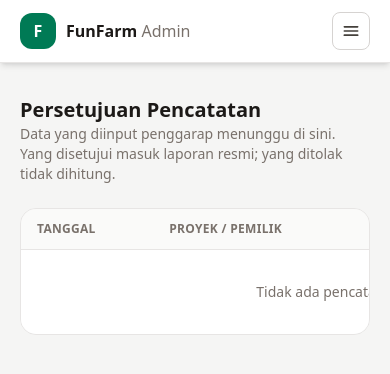
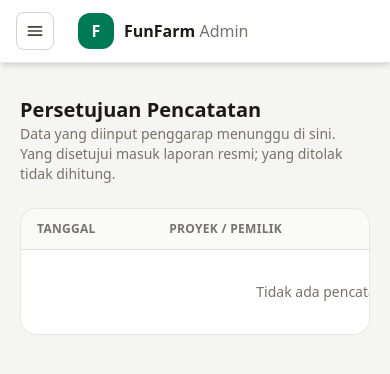
Before and after one commit to Rofiq02bae/playground, a Laravel app: page /admin/approvals in a window 390 px wide. Shown: the top 374 px of the page. Run offline with Laravel 12, Linux system fonts and the light colour scheme; the visitor is signed in with stand-in values (Sample User, id 1); data that the repository does not hold is empty; style sheets or scripts are compiled from the project's sources.

Commit message:
Drawer navigasi pindah ke kiri: laci meluncur dari sisi kiri dengan fade in/out, tombol buka/tutup navbar di kiri atas (sebelum logo), isi drawer = tujuan navigasi + user/keluar di bawah

```diff
--- a/resources/views/admin/layouts/app.blade.php
+++ b/resources/views/admin/layouts/app.blade.php
@@ -12,6 +12,11 @@
     <div id="admin-menu-backdrop" class="invisible fixed inset-0 z-30 bg-stone-950/40 opacity-0 transition-opacity duration-300 lg:hidden"></div>
     <header class="fixed inset-x-0 top-0 z-40 border-b border-stone-200 bg-white shadow-md">
         <div class="mx-auto flex max-w-6xl items-center gap-x-6 px-5 py-3">
+            {{-- Mode mobile/webapp: tombol buka/tutup drawer di kiri atas (tampil di bawah lg) --}}
+            <button type="button" id="admin-menu-button" class="-ml-1 inline-flex items-center justify-center rounded-lg border border-stone-300 p-2 text-stone-700 transition hover:bg-stone-50 lg:hidden" aria-expanded="false" aria-controls="admin-mobile-menu" aria-label="Buka atau tutup menu navigasi">
+                <svg id="admin-menu-icon-open" xmlns="http://www.w3.org/2000/svg" class="h-5 w-5" fill="none" viewBox="0 0 24 24" stroke="currentColor" stroke-width="2"><path stroke-linecap="round" d="M4 7h16M4 12h16M4 17h16" /></svg>
+                <svg id="admin-menu-icon-close" xmlns="http://www.w3.org/2000/svg" class="hidden h-5 w-5" fill="none" viewBox="0 0 24 24" stroke="currentColor" stroke-width="2"><path stroke-linecap="round" d="M6 6l12 12M18 6L6 18" /></svg>
+            </button>
             <a href="{{ route('admin.articles.index') }}" class="flex items-center gap-2.5">
                 <span class="flex h-9 w-9 items-center justify-center rounded-xl bg-emerald-700 font-semibold text-white">F</span>
                 <span class="font-semibold text-stone-900">FunFarm <span class="font-normal text-stone-500">Admin</span></span>
@@ -39,18 +44,13 @@
                 </form>
             </div>
 
-            {{-- Mode mobile/webapp: tombol hamburger (tampil di bawah lg) --}}
-            <button type="button" id="admin-menu-button" class="ml-auto inline-flex items-center justify-center rounded-lg border border-stone-300 p-2 text-stone-700 transition hover:bg-stone-50 lg:hidden" aria-expanded="false" aria-controls="admin-mobile-menu" aria-label="Buka atau tutup menu navigasi">
-                <svg id="admin-menu-icon-open" xmlns="http://www.w3.org/2000/svg" class="h-5 w-5" fill="none" viewBox="0 0 24 24" stroke="currentColor" stroke-width="2"><path stroke-linecap="round" d="M4 7h16M4 12h16M4 17h16" /></svg>
-                <svg id="admin-menu-icon-close" xmlns="http://www.w3.org/2000/svg" class="hidden h-5 w-5" fill="none" viewBox="0 0 24 24" stroke="currentColor" stroke-width="2"><path stroke-linecap="round" d="M6 6l12 12M18 6L6 18" /></svg>
-            </button>
         </div>
 
-        {{-- Drawer menu mobile: melayang dari sisi kanan dengan fade in/out, dibuka dari hamburger --}}
-        <nav id="admin-mobile-menu" class="invisible fixed inset-y-0 right-0 z-40 w-72 max-w-[85vw] translate-x-full bg-white opacity-0 shadow-2xl transition-all duration-300 ease-out lg:hidden">
+        {{-- Drawer navigasi mobile: laci meluncur dari kiri dengan fade in/out, dibuka dari tombol kiri atas --}}
+        <nav id="admin-mobile-menu" class="invisible fixed inset-y-0 left-0 z-40 w-72 max-w-[85vw] -translate-x-full bg-white opacity-0 shadow-2xl transition-all duration-300 ease-out lg:hidden">
             <div class="flex h-full flex-col overflow-y-auto px-5 py-4 text-sm font-medium">
                 <div class="mb-2 flex items-center justify-between px-3">
-                    <span class="font-semibold text-stone-900">Menu</span>
+                    <span class="font-semibold text-stone-900">Navigasi</span>
                     <button type="button" id="admin-menu-close" class="rounded-lg p-1.5 text-stone-500 transition hover:bg-stone-50 hover:text-stone-800" aria-label="Tutup menu navigasi">
                         <svg xmlns="http://www.w3.org/2000/svg" class="h-5 w-5" fill="none" viewBox="0 0 24 24" stroke="currentColor" stroke-width="2"><path stroke-linecap="round" d="M6 6l12 12M18 6L6 18" /></svg>
                     </button>
@@ -86,7 +86,7 @@
     </main>
 
     <script>
-        // Toggle drawer hamburger: geser + fade dari kanan untuk navbar mode mobile/webapp.
+        // Toggle drawer navigasi: laci geser + fade dari kiri untuk navbar mode mobile/webapp.
         (function () {
             var button = document.getElementById('admin-menu-button');
             var menu = document.getElementById('admin-mobile-menu');
@@ -95,7 +95,7 @@
             if (!button || !menu) return;
             var iconOpen = document.getElementById('admin-menu-icon-open');
             var iconClose = document.getElementById('admin-menu-icon-close');
-            var menuClosedClasses = ['invisible', 'translate-x-full', 'opacity-0'];
+            var menuClosedClasses = ['invisible', '-translate-x-full', 'opacity-0'];
             var backdropClosedClasses = ['invisible', 'opacity-0'];
             function setOpen(open) {
                 menuClosedClasses.forEach(function (c) { menu.classList.toggle(c, !open); });
```
